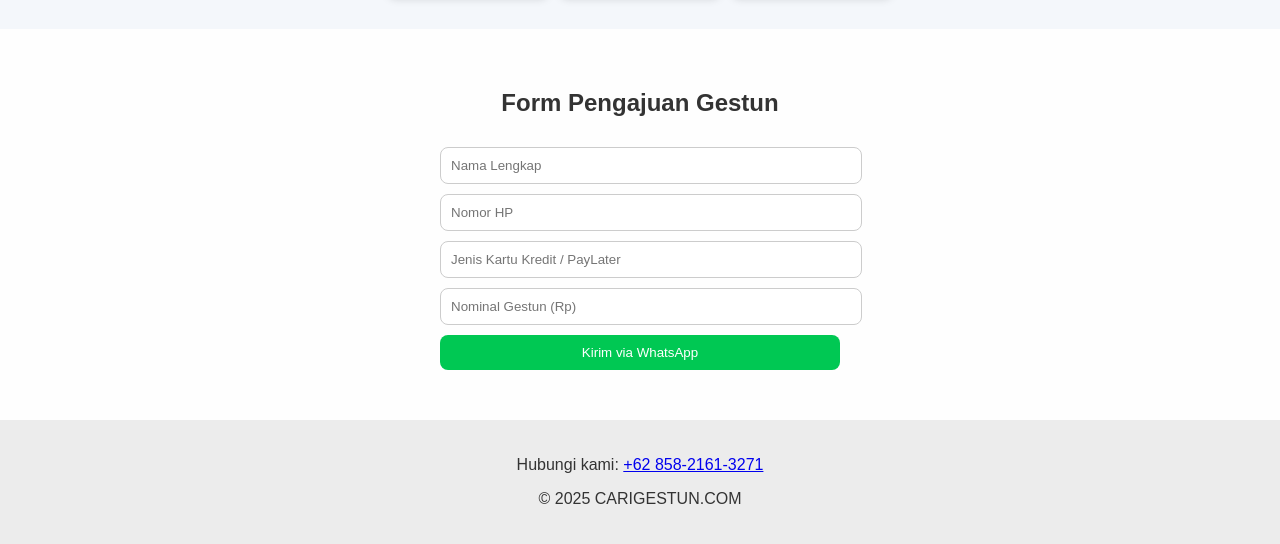
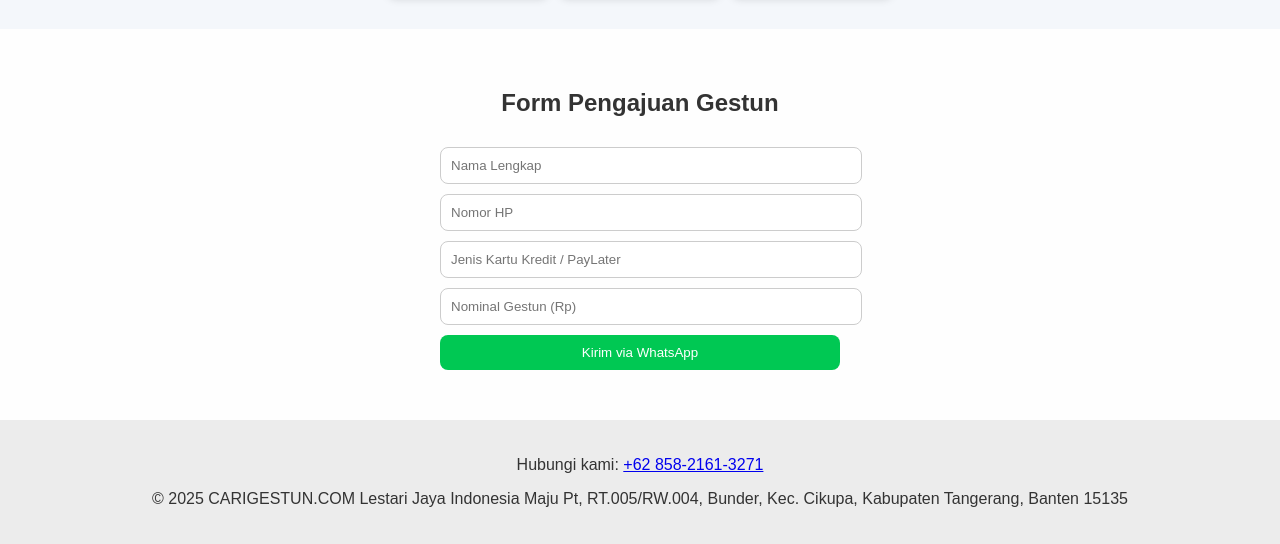
Before and after one commit to ryanyandexx/CARIGESTUN.COM, a plain HTML site: page index.html in a window 1280 px wide. Shown: the part 1514-2058 px from the top of the page. Drawn offline with Linux system fonts and the light colour scheme.

Commit message:
Update index.html

```diff
--- a/index.html
+++ b/index.html
@@ -67,7 +67,7 @@
 
   <footer id="kontak">
     <p>Hubungi kami: <a href="https://wa.me/6285821613271">+62 858-2161-3271</a></p>
-    <p>&copy; 2025 CARIGESTUN.COM</p>
+    <p>&copy; 2025 CARIGESTUN.COM Lestari Jaya Indonesia Maju Pt, RT.005/RW.004, Bunder, Kec. Cikupa, Kabupaten Tangerang, Banten 15135</p>
   </footer>
 </body>
 </html>
```
